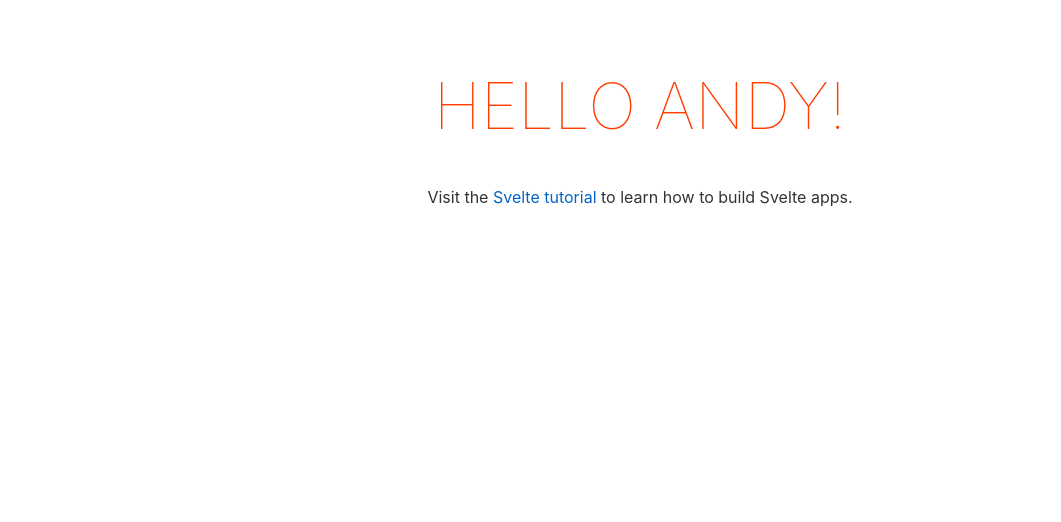
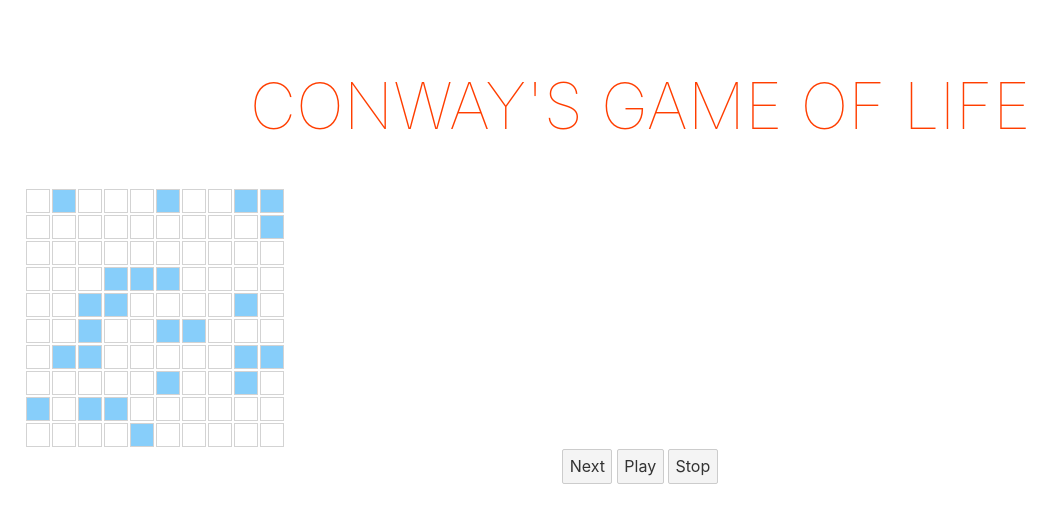
Before and after one commit to somazx/game-of-life, a Svelte app: page / in a window 1280 px wide. Shown: the top 522 px of the page, without its empty margins (0-1061 px from the left). Built offline with nearby package versions, Linux system fonts and the light colour scheme.

Commit message:
Build UI to run game sim.

```diff
--- a/src/App.svelte
+++ b/src/App.svelte
@@ -1,11 +1,39 @@
 <script>
-	let name = "Andy";
+	import { Game } from "./core/game.js";
+
+	const game = new Game();
+	let matrix;
+	let runSim;
+
+	game.populateLife();
+	matrix = getCells();
+
+	function advanceSim() {
+		console.log("calculating next tick");
+		game.tick();
+		matrix = getCells();
+
+		if (runSim === true) setTimeout(advanceSim, 300);
+	}
+
+	function getCells() {
+		return game.grid.rows.map((row) => row.cols.map((cell) => cell));
+	}
+
+	function nextHandler() {
+		runSim = false;
+		advanceSim();
+	}
+
+	function playHandler() {
+		runSim = true;
+		advanceSim();
+	}
+
+	function stopHandler() {
+		runSim = false;
+	}
 </script>
-
-<main>
-	<h1>Hello {name}!</h1>
-	<p>Visit the <a href="https://svelte.dev/tutorial">Svelte tutorial</a> to learn how to build Svelte apps.</p>
-</main>
 
 <style>
 	main {
@@ -27,4 +55,32 @@
 			max-width: none;
 		}
 	}
+
+	table.grid td {
+		width: 20px;
+		height: 20px;
+		border: 1px solid lightgray;
+	}
+
+	table.grid td.alive {
+		background-color: lightskyblue;
+	}
 </style>
+
+<main>
+	<h1>Conway's Game of Life</h1>
+
+	<table class="grid">
+		{#each matrix as row}
+			<tr>
+				{#each row as cell}
+					<td class:alive={cell.alive}>&nbsp;</td>
+				{/each}
+			</tr>
+		{/each}
+	</table>
+
+	<button on:click={nextHandler}>Next</button>
+	<button on:click={playHandler}>Play</button>
+	<button on:click={stopHandler}>Stop</button>
+</main>
```
